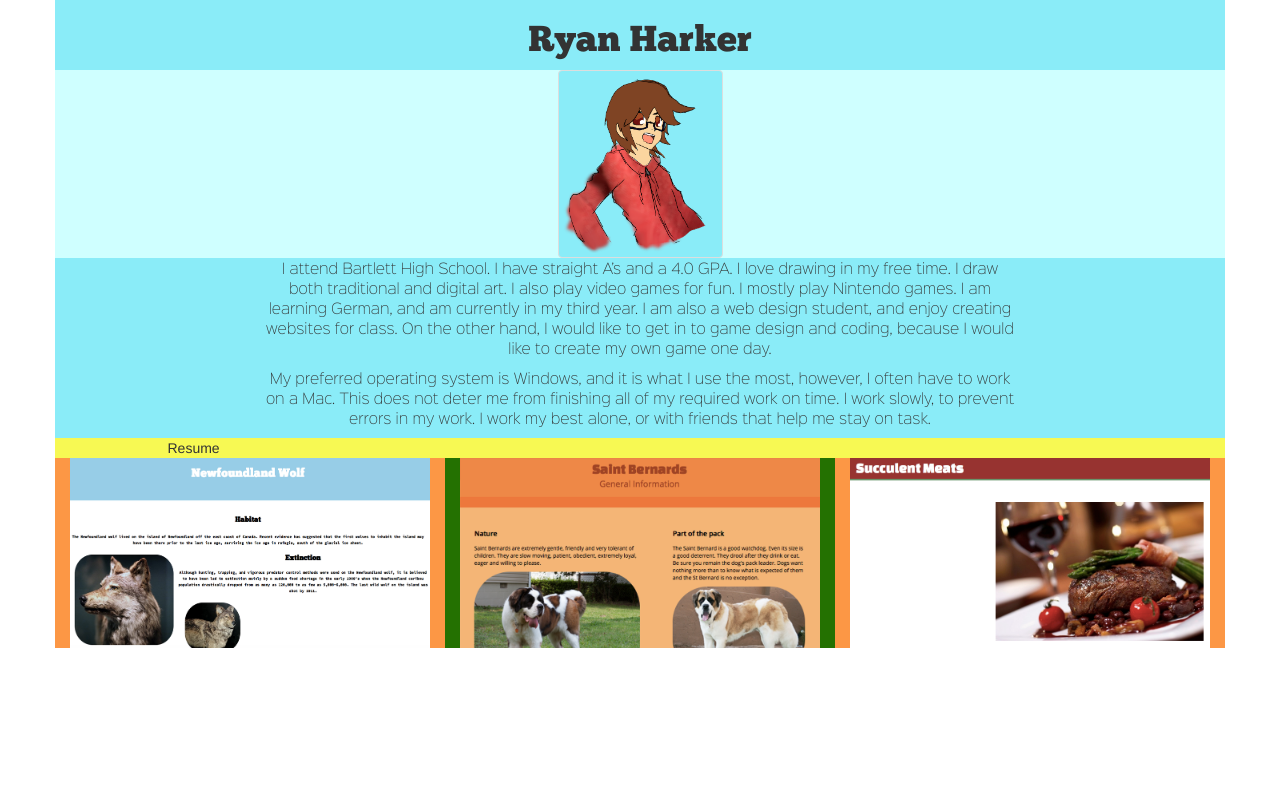
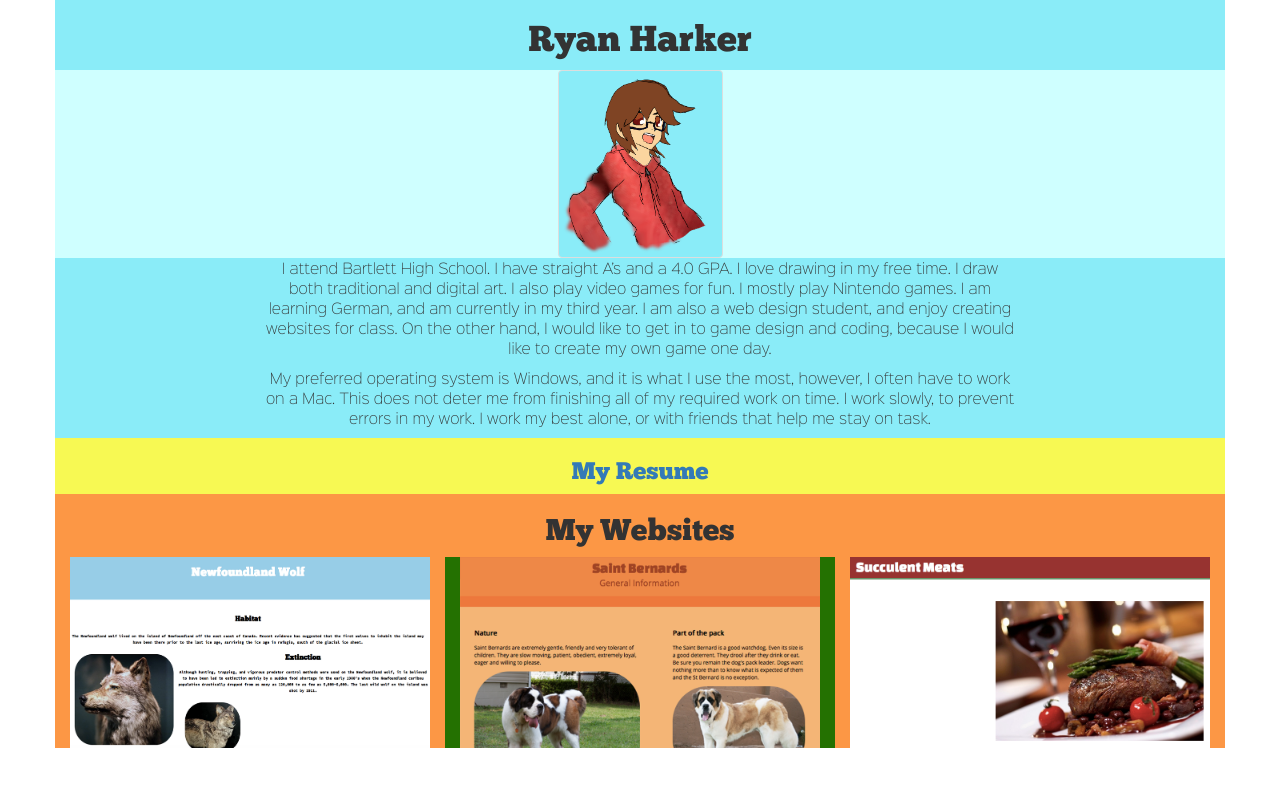
Before and after one commit to RyanHarker/Portfolio, a plain HTML site: page index.html in a window 1280 px wide. Drawn offline with nearby package versions, Linux system fonts and the light colour scheme; a script that the page names is missing; files whose address does not match are found by name.

Commit message:
Update index.html

```diff
--- a/index.html
+++ b/index.html
@@ -7,7 +7,7 @@
     <!-- The above 3 meta tags *must* come first in the head; any other head content must come *after* these tags -->
 
     <!-- Page Title -->
-    <title></title>
+    <title>Ryan's Portfolio</title>
 
     <!-- Bootstrap -->
     <!-- DON'T DELETE THIS -->
@@ -38,7 +38,7 @@
 
           </div>
       </div>
-<!-- length="300px" width="300px" -->
+
       <div id="row2" class="row">
          <div class="col-sm-5"></div>
          <div class="col-sm-2"><img src="img/me-drawing.PNG" id="ryan" class="img-thumbnail"></div>
@@ -55,9 +55,15 @@
       </div>
 
        <div id="resume" class="row">
-         <div class="col-sm-1"></div>
-         <div class="col-sm-10">Resume</div>
-         <div class="col-sm-1"></div>
+         <div class="col-sm-2"></div>
+         <div class="col-sm-8"><a href="resume.html"><h3>My Resume</h3></a></div>
+         <div class="col-sm-2"></div>
+      </div>
+
+      <div id="mysite" class="row">
+         <div class="col-sm-2"></div>
+         <div class="col-sm-8"><h2>My Websites</h2></div>
+         <div class="col-sm-2"></div>
       </div>
 
       <div id="sites" class="row">
```
